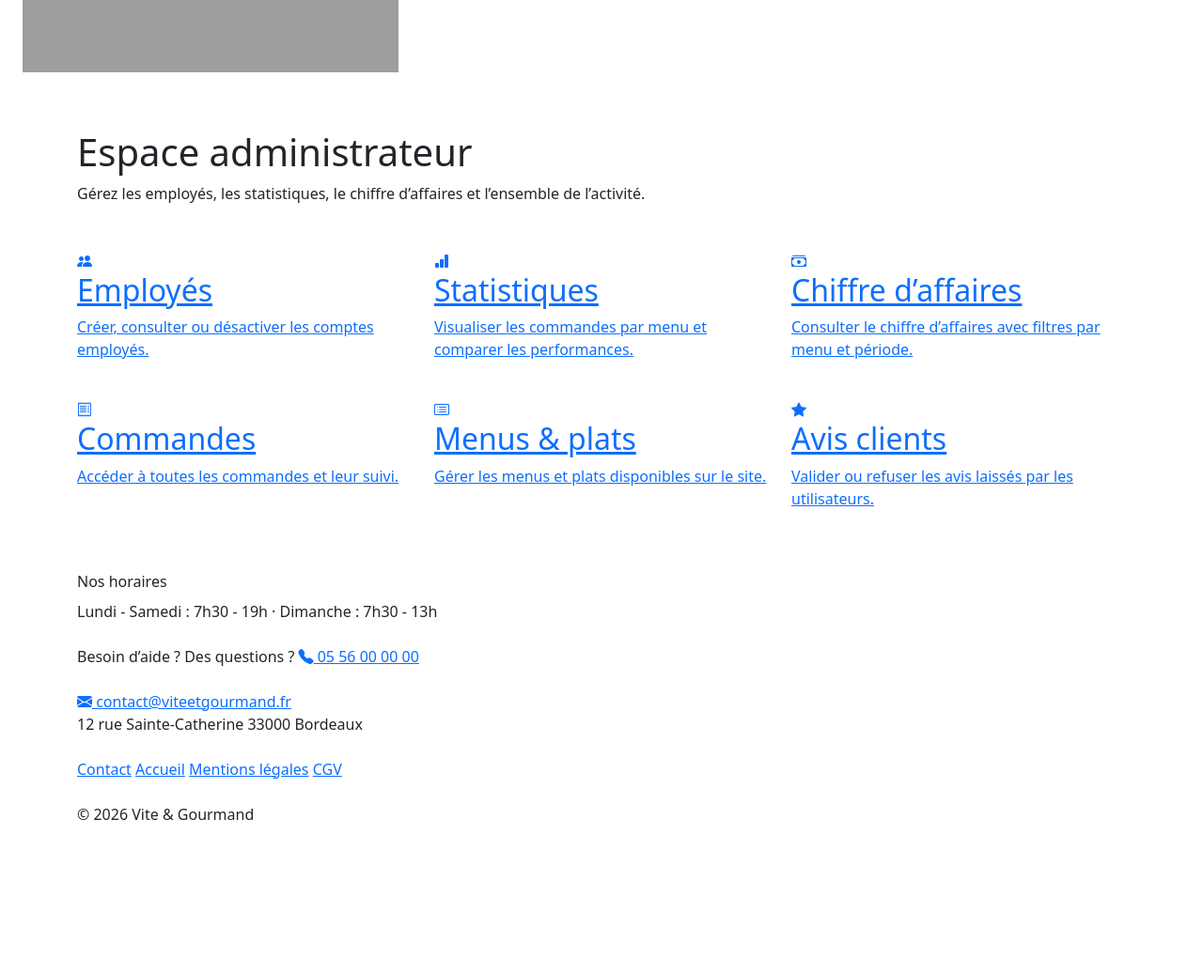
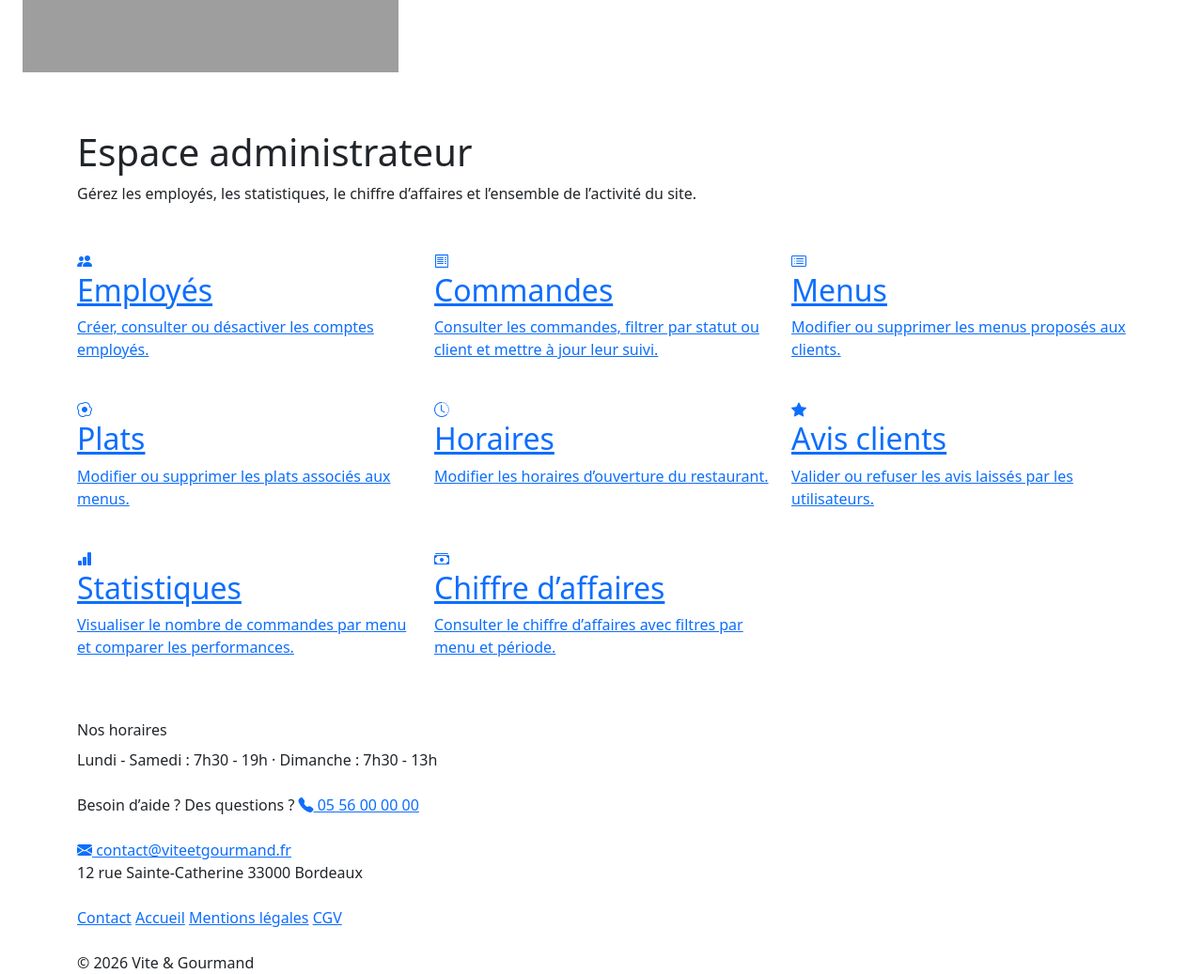
Before and after one commit to ryukann-pro/vite-et-gourmand-ecf, a PHP site: page /admin-dashboard.php in a window 1280 px wide. Shown: the part 236-1273 px from the top of the page at 94% size. Before the commit the page ends 1109 px from the top, so only its background shows below. Run offline with PHP 8.4, Linux system fonts and the light colour scheme; grey boxes are pictures that could not be loaded.

Commit message:
Mise à jour du dashboard administrateur

```diff
--- a/app/Views/pages/admin-dashboard.php
+++ b/app/Views/pages/admin-dashboard.php
@@ -5,125 +5,79 @@
     <section class="container">
 
         <div class="admin-dashboard-header mb-5">
-
             <h1 class="admin-dashboard-title">
                 Espace administrateur
             </h1>
 
             <p class="admin-dashboard-text">
-                Gérez les employés, les statistiques, le chiffre d’affaires et l’ensemble de l’activité.
+                Gérez les employés, les statistiques, le chiffre d’affaires et l’ensemble de l’activité du site.
             </p>
-
         </div>
 
         <div class="row g-4">
 
             <div class="col-12 col-md-6 col-xl-4">
-
                 <a href="index.php?url=admin-employes" class="admin-dashboard-card">
-
                     <i class="bi bi-people-fill"></i>
-
-                    <h2>
-                        Employés
-                    </h2>
-
-                    <p>
-                        Créer, consulter ou désactiver les comptes employés.
-                    </p>
-
+                    <h2>Employés</h2>
+                    <p>Créer, consulter ou désactiver les comptes employés.</p>
                 </a>
-
             </div>
 
             <div class="col-12 col-md-6 col-xl-4">
-
-                <a href="index.php?url=admin-statistiques" class="admin-dashboard-card">
-
-                    <i class="bi bi-bar-chart-fill"></i>
-
-                    <h2>
-                        Statistiques
-                    </h2>
-
-                    <p>
-                        Visualiser les commandes par menu et comparer les performances.
-                    </p>
-
+                <a href="index.php?url=employe-commandes" class="admin-dashboard-card">
+                    <i class="bi bi-receipt"></i>
+                    <h2>Commandes</h2>
+                    <p>Consulter les commandes, filtrer par statut ou client et mettre à jour leur suivi.</p>
                 </a>
-
             </div>
 
             <div class="col-12 col-md-6 col-xl-4">
-
-                <a href="index.php?url=admin-chiffre-affaires" class="admin-dashboard-card">
-
-                    <i class="bi bi-cash-stack"></i>
-
-                    <h2>
-                        Chiffre d’affaires
-                    </h2>
-
-                    <p>
-                        Consulter le chiffre d’affaires avec filtres par menu et période.
-                    </p>
-
+                <a href="index.php?url=employe-menus" class="admin-dashboard-card">
+                    <i class="bi bi-card-list"></i>
+                    <h2>Menus</h2>
+                    <p>Modifier ou supprimer les menus proposés aux clients.</p>
                 </a>
-
             </div>
 
             <div class="col-12 col-md-6 col-xl-4">
-
-                <a href="index.php?url=employe-commandes" class="admin-dashboard-card">
-
-                    <i class="bi bi-receipt"></i>
-
-                    <h2>
-                        Commandes
-                    </h2>
-
-                    <p>
-                        Accéder à toutes les commandes et leur suivi.
-                    </p>
-
+                <a href="index.php?url=employe-plats" class="admin-dashboard-card">
+                    <i class="bi bi-egg-fried"></i>
+                    <h2>Plats</h2>
+                    <p>Modifier ou supprimer les plats associés aux menus.</p>
                 </a>
-
             </div>
 
             <div class="col-12 col-md-6 col-xl-4">
-
-                <a href="index.php?url=employe-menus" class="admin-dashboard-card">
-
-                    <i class="bi bi-card-list"></i>
-
-                    <h2>
-                        Menus & plats
-                    </h2>
-
-                    <p>
-                        Gérer les menus et plats disponibles sur le site.
-                    </p>
-
+                <a href="index.php?url=employe-horaires" class="admin-dashboard-card">
+                    <i class="bi bi-clock-history"></i>
+                    <h2>Horaires</h2>
+                    <p>Modifier les horaires d’ouverture du restaurant.</p>
                 </a>
-
             </div>
 
             <div class="col-12 col-md-6 col-xl-4">
+                <a href="index.php?url=employe-avis" class="admin-dashboard-card">
+                    <i class="bi bi-star-fill"></i>
+                    <h2>Avis clients</h2>
+                    <p>Valider ou refuser les avis laissés par les utilisateurs.</p>
+                </a>
+            </div>
 
-                <a href="index.php?url=employe-avis" class="admin-dashboard-card">
+            <div class="col-12 col-md-6 col-xl-4">
+                <a href="index.php?url=admin-statistiques" class="admin-dashboard-card">
+                    <i class="bi bi-bar-chart-fill"></i>
+                    <h2>Statistiques</h2>
+                    <p>Visualiser le nombre de commandes par menu et comparer les performances.</p>
+                </a>
+            </div>
 
-                    <i class="bi bi-star-fill"></i>
-
-                    <h2>
-                        Avis clients
-                    </h2>
-
-                    <p>
-                        Valider ou refuser les avis laissés par les utilisateurs.
-                    </p>
-
+            <div class="col-12 col-md-6 col-xl-4">
+                <a href="index.php?url=admin-chiffre-affaires" class="admin-dashboard-card">
+                    <i class="bi bi-cash-stack"></i>
+                    <h2>Chiffre d’affaires</h2>
+                    <p>Consulter le chiffre d’affaires avec filtres par menu et période.</p>
                 </a>
-
             </div>
 
         </div>
--- a/app/Views/pages/employee-dashboard.php
+++ b/app/Views/pages/employee-dashboard.php
@@ -46,7 +46,7 @@
 
             <div class="col-12 col-md-6 col-xl-4">
                 <a href="index.php?url=employe-avis" class="employee-dashboard-card">
-                    <i class="bi bi-star"></i>
+                    <i class="bi bi-star-fill"></i>
                     <h2>Avis clients</h2>
                     <p>Valider ou refuser les avis envoyés par les utilisateurs.</p>
                 </a>
```
